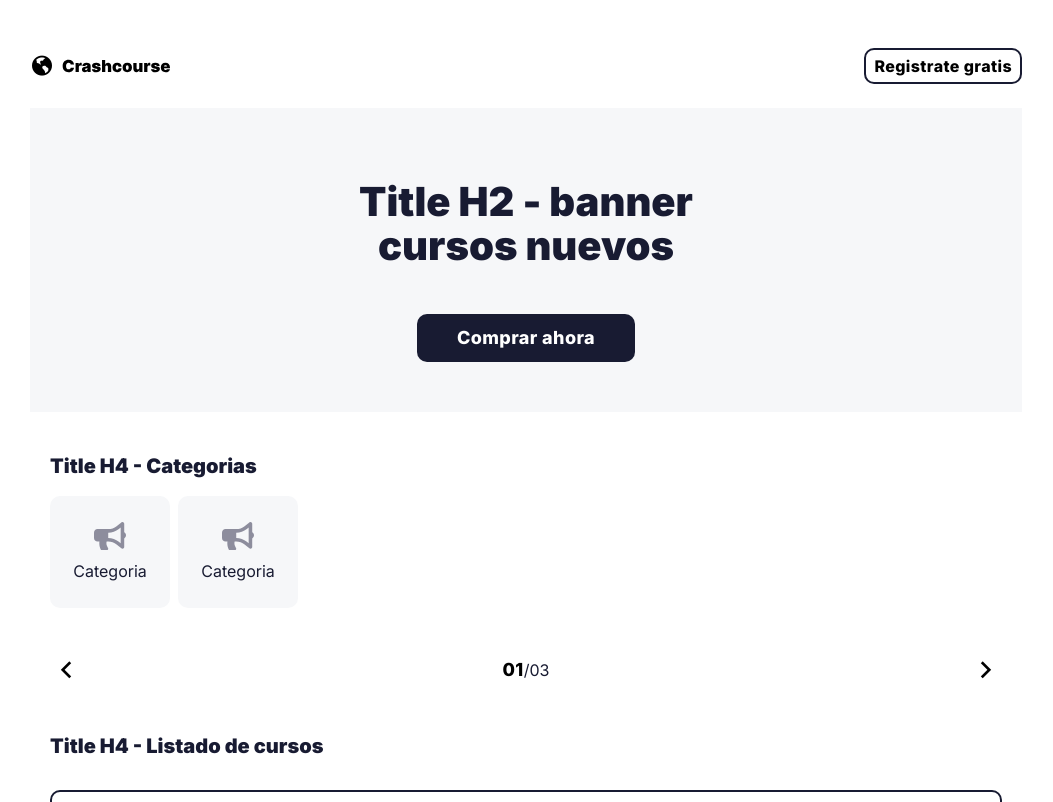
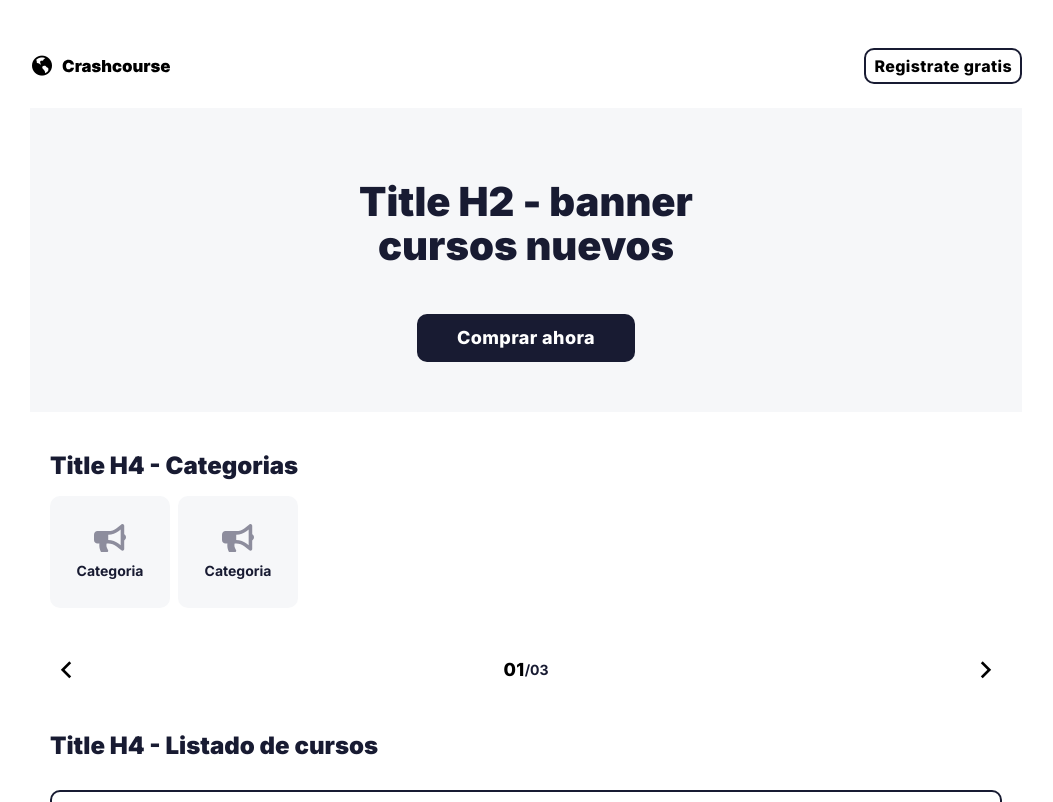
Before and after one commit to kedeinroga/crashcourse-front, a React (Create React App) app: page / in a window 1280 px wide. Shown: the top 802 px of the page, without its empty margins (114-1167 px from the left). Built offline with nearby package versions, Linux system fonts and the light colour scheme.

Commit message:
categories is in version desktop

```diff
--- a/src/components/main/categories.css
+++ b/src/components/main/categories.css
@@ -25,3 +25,10 @@
 h4 {
   margin: 40px 90px 16px 20px;
 }
+
+p {
+  font-size: 14px;
+  font-style: normal;
+  font-weight: 700;
+  line-height: 20px;
+}
--- a/src/components/main/categories.tsx
+++ b/src/components/main/categories.tsx
@@ -1,7 +1,5 @@
-import React from "react";
 import "./categories.css";
 import Pagination from "../UI/Pagination";
-// import megaphono from "./../assets/images/megaphono.svg";
 
 function Categories() {
   return (
--- a/src/components/main/hero.css
+++ b/src/components/main/hero.css
@@ -18,10 +18,6 @@
 }
 
 @media only screen and (min-width: 480px) {
-  .hero__title h2 {
-    font-size: 40px;
-  }
-
   .hero__title {
     height: 132px;
     width: 334px;
--- a/src/index.css
+++ b/src/index.css
@@ -45,4 +45,12 @@ p {
   body {
     padding: 24px 144px;
   }
+
+  h2 {
+    font-size: 40px;
+  }
+
+  h4 {
+    font-size: 24px;
+  }
 }
```
